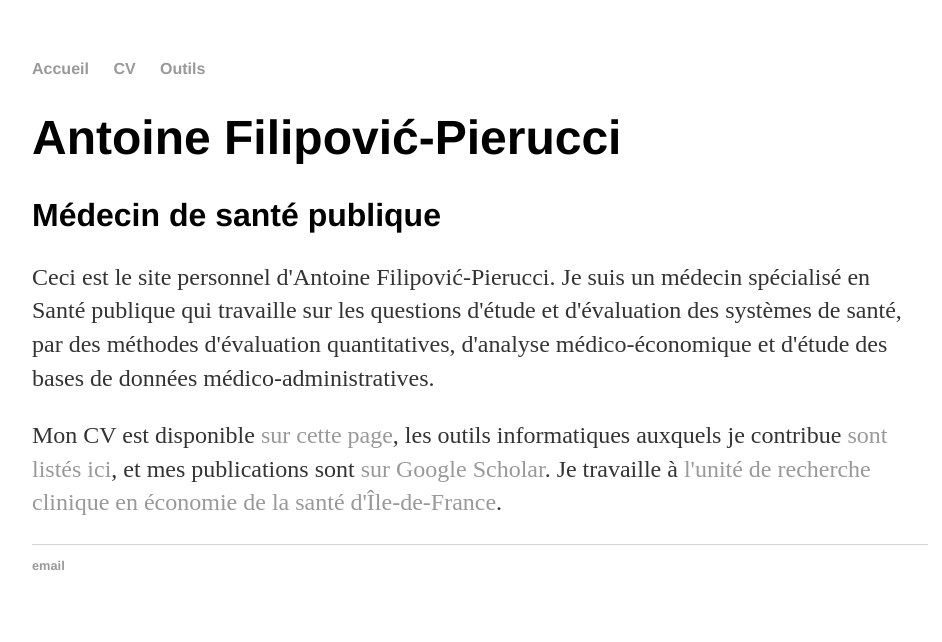
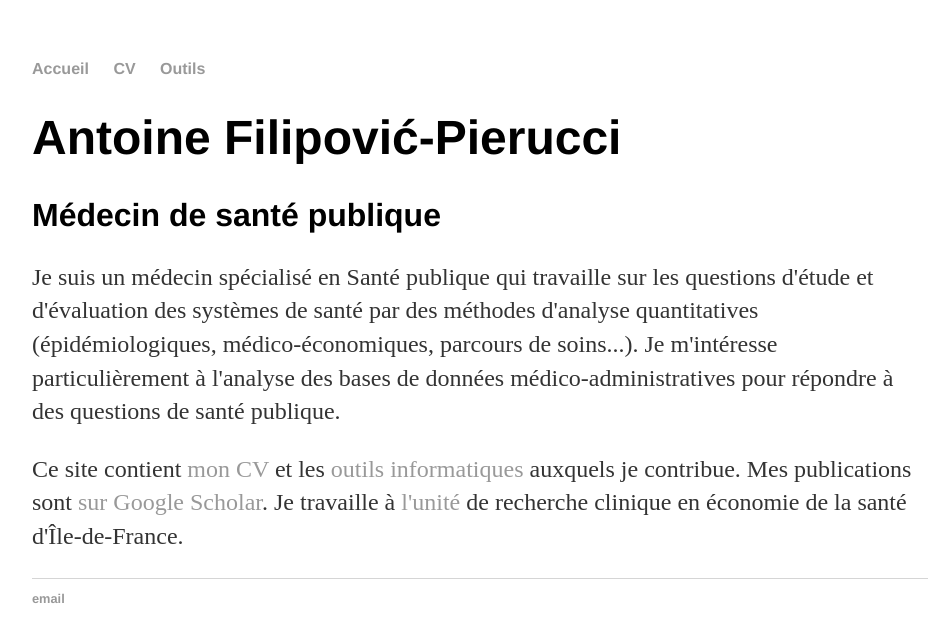
Before and after one commit to pierucci/pierucci.github.io, a Jekyll site: the page built from index.html, in a window 1280 px wide. Shown: the top 642 px of the page, without its empty margins (160-1102 px from the left). Built offline with Jekyll 4.4.1, drawn with Linux system fonts in a browser that asks for light colours.

Commit message:
Update index.html

```diff
--- a/index.html
+++ b/index.html
@@ -2,18 +2,17 @@
 layout: default
 title: Antoine Filipović-Pierucci
 ---
-
-    		<div class="blurb">
-        		<h1>Antoine Filipović-Pierucci</h1>
-        		<h2>Médecin de santé publique</h2>
-				<p>Ceci est le site personnel d'Antoine Filipović-Pierucci.
-				Je suis un médecin spécialisé en Santé publique qui travaille
-				sur les questions d'étude et d'évaluation des systèmes de santé, par des méthodes
-				d'évaluation quantitatives, d'analyse médico-économique et d'étude des bases de
-				données médico-administratives.</p>
-				<p>Mon CV est disponible <a href="/cv">sur cette page</a>, les outils informatiques
-				auxquels je contribue <a href="/cv">sont listés ici</a>, et mes publications
-				sont <a href="https://scholar.google.com/citations?user=F-6yCr0AAAAJ">sur Google Scholar</a>.
-				Je travaille à <a href = "http://www.urc-eco.fr">l'unité de recherche clinique en économie de la
-				santé d'Île-de-France</a>.</p>
-    		</div><!-- /.blurb -->
+<div class="blurb">
+	<h1>Antoine Filipović-Pierucci</h1>
+	<h2>Médecin de santé publique</h2>
+	<p>Je suis un médecin spécialisé en Santé publique qui travaille
+	sur les questions d'étude et d'évaluation des systèmes de santé par des méthodes
+	d'analyse quantitatives (épidémiologiques, médico-économiques, parcours de soins...).
+	Je m'intéresse particulièrement à l'analyse des bases de
+	données médico-administratives pour répondre à des questions de santé publique.</p>
+	<p>Ce site contient <a href="/cv">mon CV</a> et les
+	<a href="/cv">outils informatiques</a> auxquels je contribue. Mes publications
+	sont <a href="https://scholar.google.com/citations?user=F-6yCr0AAAAJ">sur Google Scholar</a>.
+	Je travaille à <a href = "http://www.urc-eco.fr">l'unité</a> de recherche clinique en économie de la
+	santé d'Île-de-France.</p>
+</div><!-- /.blurb -->
```
